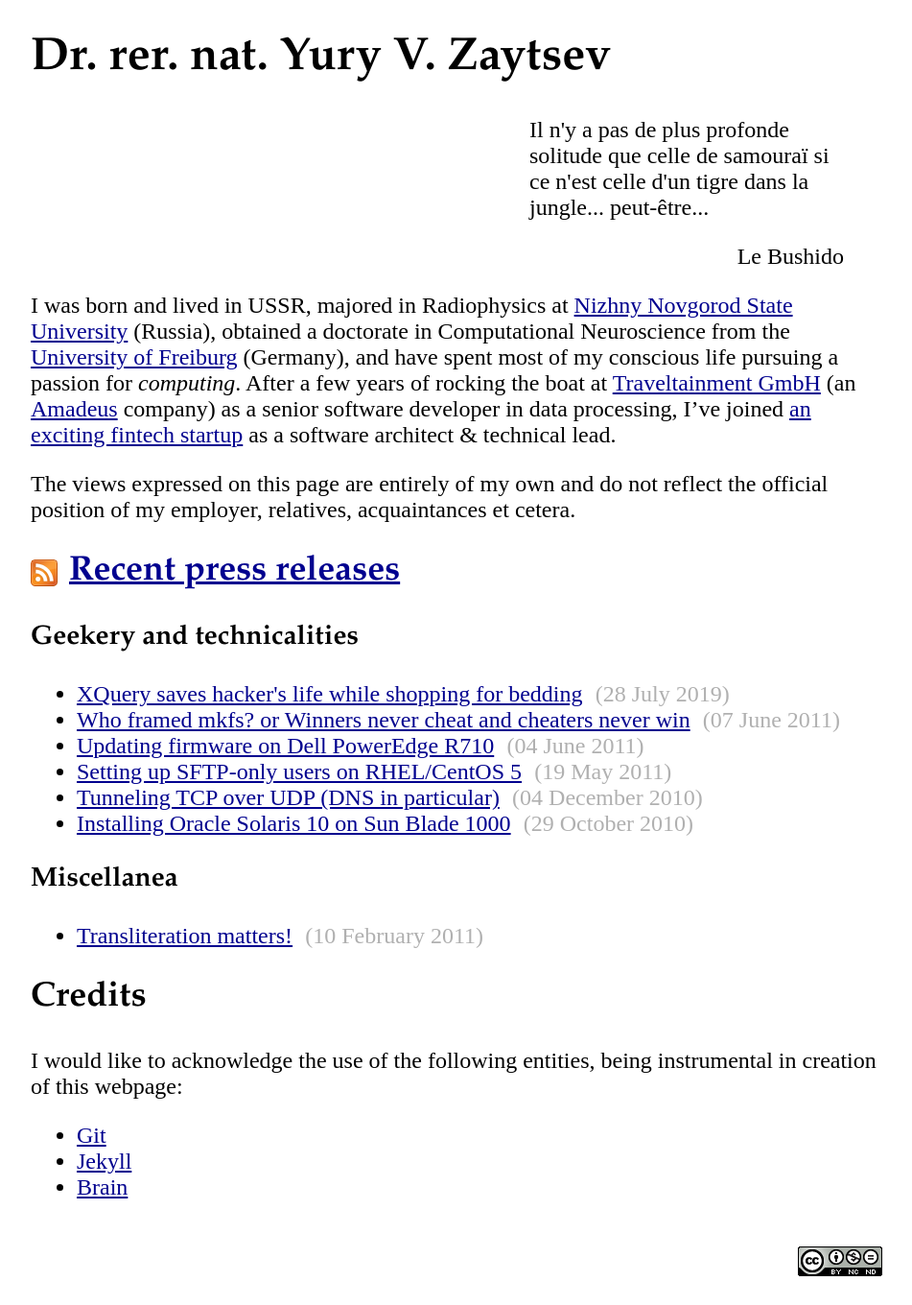
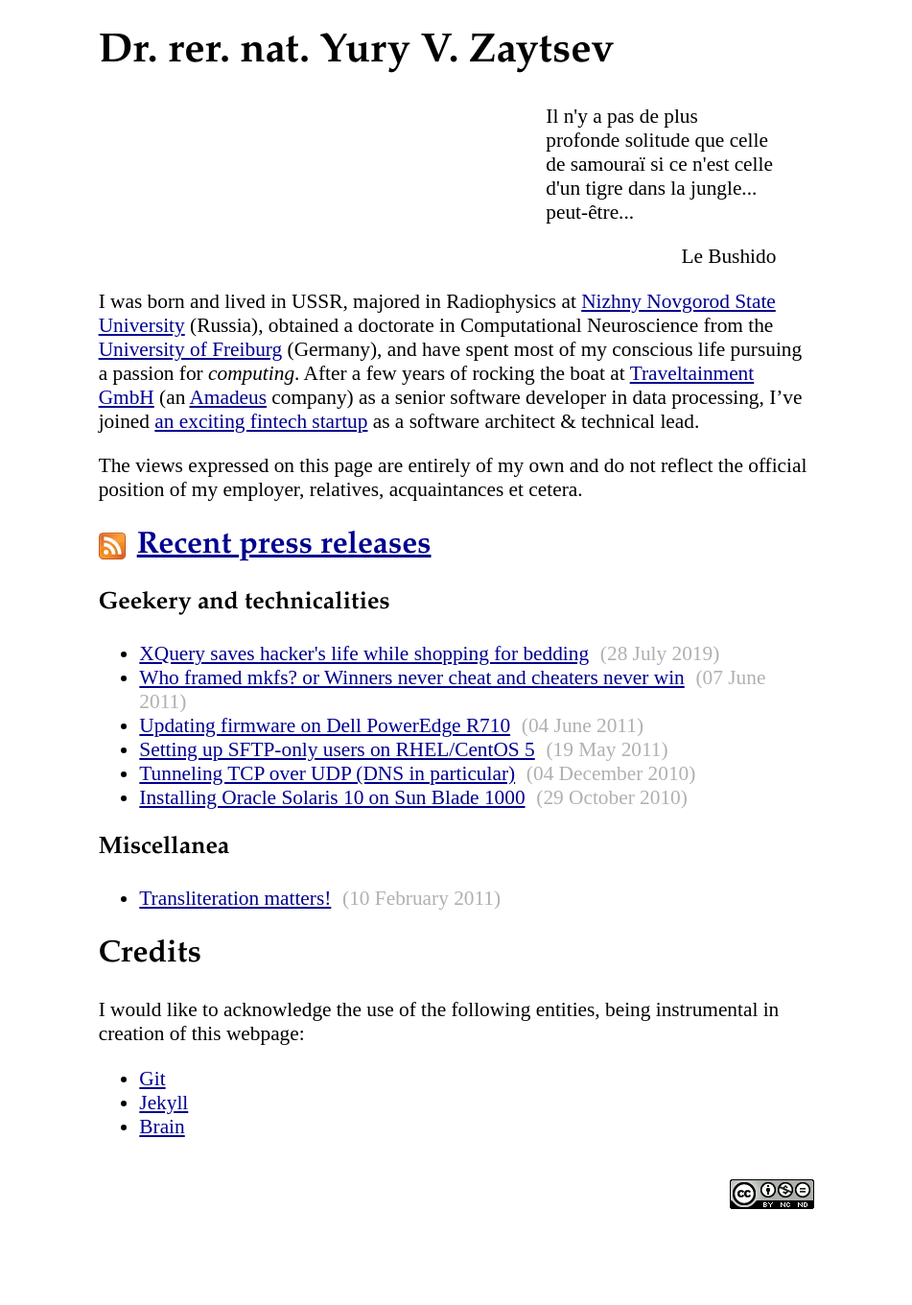
Before and after one commit to zyv/zyv.github.io, a Jekyll site: the page built from index.md, in a window 1280 px wide. Shown: the whole page at 96% size, without its empty margins (164-1115 px from the left). Built offline with Jekyll 4.4.1, drawn with Linux system fonts in a browser that asks for light colours; after the commit the page ends 1288 px from its top, so only the background shows below that.

Commit message:
Made the wolrd a bit smaller

```diff
--- a/css/default.css
+++ b/css/default.css
@@ -16,7 +16,7 @@ body {
              "Liberation Serif",
              serif;
 
-    font-size: 18pt;
+    font-size: 16pt;
 
 }
 
@@ -39,7 +39,7 @@ a {
 }
 
 .content {
-    width: 37em;
+    width: 35em;
     margin: auto;
 }
 
```
